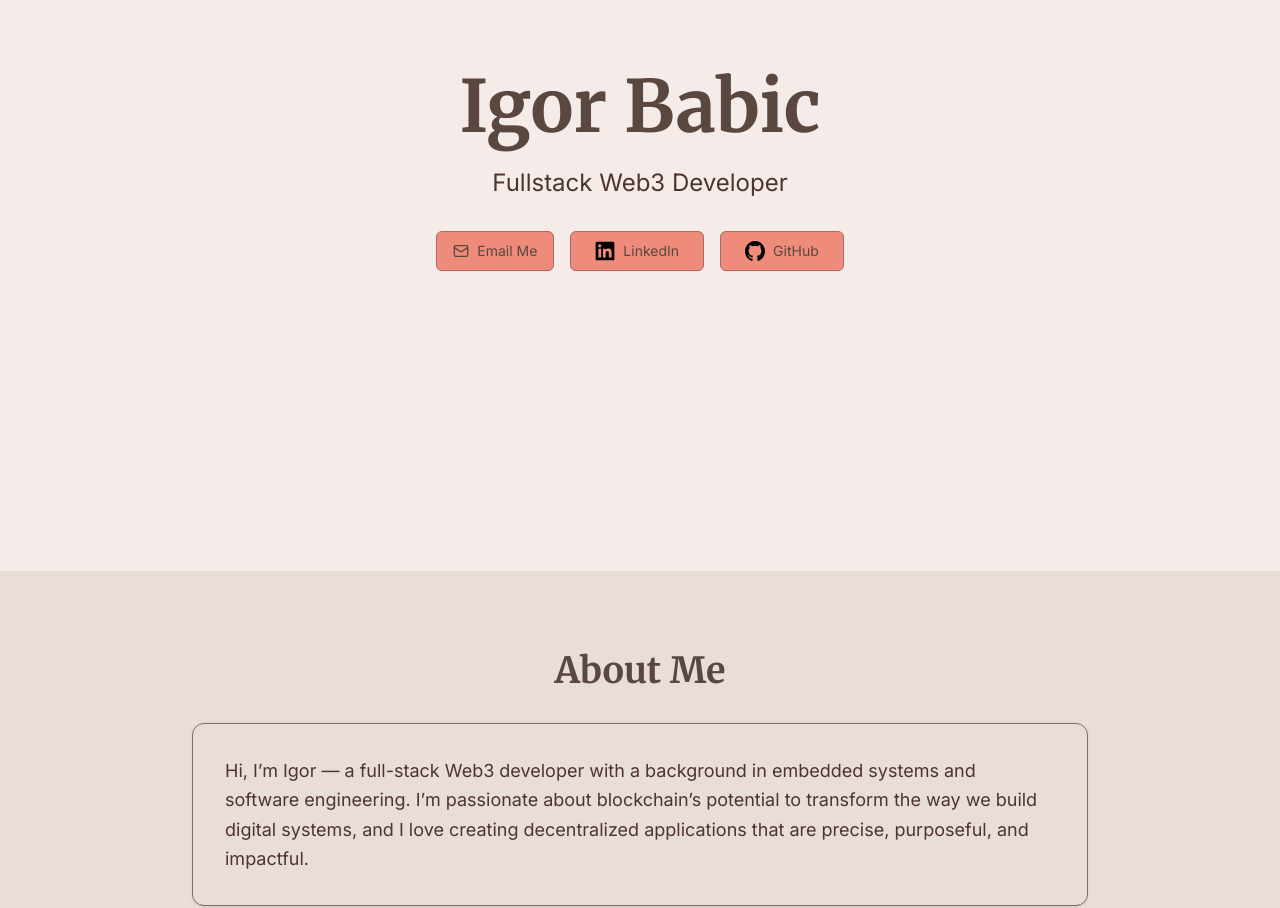
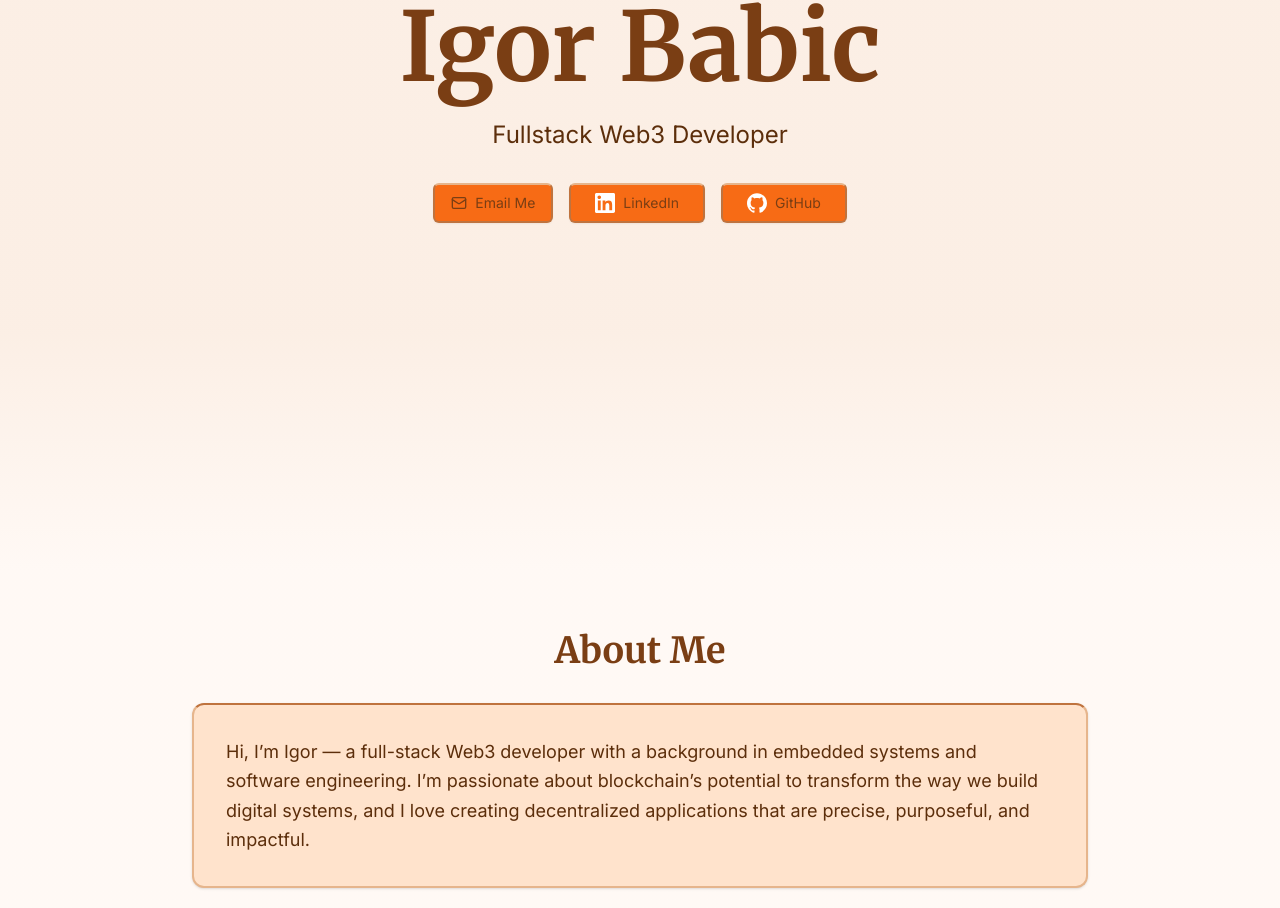
Before and after one commit to BigWess57/My-Portfolio, a Next.js app in the folder my-portfolio/: page / in a window 1280 px wide. Shown: the part 229-1137 px from the top of the page. Built offline with nearby package versions, Linux system fonts and the light colour scheme.

Commit message:
adding a lot of styling. Pretty much ready for prod (first version)

```diff
--- a/my-portfolio/app/globals.css
+++ b/my-portfolio/app/globals.css
@@ -13,6 +13,9 @@
   --color-neutral-900: hsl(0, 0%, 10%);
   --color-neutral-950: hsl(0, 0%, 5%);
 
+  --color-secondary: oklch(62.793% 0.25768 29.223);
+  --color-secondary-bg: oklch(34.667% 0.14226 29.223);
+
   --color-background-1: var(--background-1);
   --color-background-2: var(--background-2);
   --color-interactive-1: var(--interactive-1);
@@ -26,14 +29,14 @@
   --color-text-1: var(--text-1);
   --color-text-2: var(--text-2);
 
-  /* --font-sans: var(--font-roboto);
-  --font-serif: var(--font-playfair-display); */
-  --font-sans: var(--font-inter);
-  --font-serif: var(--font-merriweather);
+  --font-sans: var(--font-roboto);
+  --font-serif: var(--font-playfair-display);
+  /* --font-sans: var(--font-inter);
+  --font-serif: var(--font-merriweather); */
 }
 
 :root {
-  --background-1: #f5ebe8;
+  /* --background-1: #f5ebe8;
   --background-2: #e9ddd9;
   --interactive-1: #d1877f;
   --interactive-2: #c77a6f;
@@ -44,11 +47,25 @@
   --solid-1: #ef8b7a;
   --solid-2: #f29c90;
   --text-1: #4e342e;
-  --text-2: #5a473f;
+  --text-2: #5a473f; */
+
+  --background-1: oklch(98.563% 0.00826 55.879);
+  --background-2: oklch(95.864% 0.01927 60.013);
+  --interactive-1: #FFE3CC;
+  --interactive-2: #FFD1A3;
+  --interactive-3: #FFB870;
+  --border-1: #E6B58C;
+  --border-2: #D49360;
+  --border-3: #BF733E;
+  --solid-1: #F76B15;
+  --solid-2: #FF801F;
+  --text-1: oklch(35.587% 0.08098 52.922);
+  --text-2: #7A3E14;
+
 }
 
 .dark {
-  --background-1: #181111;
+  /* --background-1: #181111;
   --background-2: #1F1513;
   --interactive-1: #391714;
   --interactive-2: #4E1511;
@@ -59,7 +76,20 @@
   --solid-1: #E54D2E;
   --solid-2: #EC6142;
   --text-1: #FF977D;
-  --text-2: #FBD3CB;
+  --text-2: #FBD3CB; */
+
+  --background-1: oklch(18.694% 0.01143 60.633);
+  --background-2: oklch(22.782% 0.01849 62.69);
+  --interactive-1: #331E0B;
+  --interactive-2: #462100;
+  --interactive-3: #562800;
+  --border-1: #66350C;
+  --border-2: #7E451D;
+  --border-3: #A35829;
+  --solid-1: #F76B15;
+  --solid-2: #FF801F;
+  --text-1: oklch(82.875% 0.14331 56.197);
+  --text-2: #FFE0C2;
 }
 
 body {
@@ -69,16 +99,35 @@ h1, h2, h3 {
   font-family: var(--font-serif), serif;
 }
 
+@layer base {
+  section {
+    @apply pt-15 pb-45 px-8;
+  }
+  section:nth-child(odd) {
+    @apply bg-linear-to-b from-background-1 from-70% to-background-2 to-100%;
+  }
+  section:nth-child(even) {
+    @apply bg-linear-to-b from-background-2 from-70% to-background-1 to-100%;
+  }
+}
+
 @layer utilities {
   .card-hover {
-    @apply transition-transform duration-300 ease-out transform hover:scale-[1.04] hover:shadow-xl focus-within:scale-[1.04] focus-within:shadow-xl;
+    @apply text-text-1 border-2 border-(--color-border-1) border-t-(--color-border-3)  bg-interactive-1 transition-transform duration-300 ease-in-out transform;
+  }
+  .card-hover:hover,
+  .card-hover:focus-within {
+    @apply scale-[1.04] shadow-xl bg-linear-to-b from-interactive-3 from-0% to-interactive-1 to-50%;
+  }
+
+  .button-hover {
+    @apply bg-solid-1 hover:bg-interactive-3 border-(--color-border-3) border-t-(--color-border-1) border-2 text-text-2 /*translate-z-0 backface-hidden antialiased perspective-[1px]*/;
+  }
+  .button-hover:hover,
+  .button-hover:focus-within {
+    @apply duration-300 scale-[1.05] shadow-lg bg-linear-to-b from-interactive-3 from-30% to-solid-1 to-90%;
   }
 }
-/* @layer components {
-  .card {
-    @apply shadow-card transition-transform duration-300 ease-out transform hover:-translate-y-1 hover:scale-102 hover:shadow-lg focus-within:-translate-y-1 focus-within:scale-102 focus-within:shadow-lg
-  }
-} */
 
 /* @theme {
   --color-bg-bottom: hsl(0, 0%, 0%);
@@ -108,77 +157,3 @@ h1, h2, h3 {
   --color-tomato-12: #341711;
 
 } */
-
-/* Global base */
-/* :root {
-  background-color: var(--color-bg-bottom);
-  color: var(--color-text-header);
-  font-family: var(--font-sans, Arial, Helvetica, sans-serif);
-} */
-
-/* Example dark mode variant (optional) */
-/* @media (prefers-color-scheme: dark) {
-  :root {
-    background-color: var(--color-bg-bottom);
-    color: var(--color-text-header);
-  }
-} */
-
-
-
-/* ------------------------------
-   Theme variables (Light = default)
-   ------------------------------ */
-/* :root {
-  background-color: var(--color-bg-bottom);
-  color: var(--color-text-header);
-  font-family: var(--font-sans), Arial, Helvetica, sans-serif;
-
-  --color-bg-bottom: hsl(0 0% 100%);
-  --color-bg-middle: hsl(0 0% 98%);
-  --color-bg-top: hsl(0 0% 95%);
-
-  --color-text-header: hsl(0 0% 10%);
-  --color-text-muted: hsl(0 0% 40%);
-
-  --font-sans: var(--font-geist-sans);
-  --font-mono: var(--font-geist-mono);
-
-} */
-
-/* @media (prefers-color-scheme: dark) {
-  :root {
-    --color-bg-bottom: hsl(0 0% 0%);
-    --color-bg-middle: hsl(0 0% 5%);
-    --color-bg-top: hsl(0 0% 10%);
-
-    --color-text-header: hsl(0 0% 95%);
-    --color-text-muted: hsl(0 0% 70%);
-  }
-}
-
-[data-theme="dark"] {
-  --color-bg-bottom: hsl(0 0% 0%);
-  --color-bg-middle: hsl(0 0% 5%);
-  --color-bg-top: hsl(0 0% 10%);
-
-  --color-text-header: hsl(0 0% 95%);
-  --color-text-muted: hsl(0 0% 70%);
-}
-
-body {
-  background: var(--color-bg-bottom);
-  color: var(--color-text-header);
-  font-family: var(--font-sans), Arial, Helvetica, sans-serif;
-} */
-
-/* Example helpers (optional) */
-/* .header {
-  background: linear-gradient(180deg, var(--color-bg-top), var(--color-bg-middle));
-  color: var(--color-text-header);
-}
-.muted { color: var(--color-text-muted); }
-.btn-primary {
-  background-color: var(--color-tomato-9);
-  color: white;
-}  */
--- a/my-portfolio/app/page.tsx
+++ b/my-portfolio/app/page.tsx
@@ -12,7 +12,6 @@ import DarkModeToggle from "@/components/miscelaneous/DarkModeToggle";
 export default function Home() {
   return (
     <div className="min-h-screen">
-      {/* fixed top-right toggle (z-50 so it's above content) */}
       <div className="fixed right-4 top-4 z-50">
         <DarkModeToggle />
       </div>
--- a/my-portfolio/components/portfolio/About.tsx
+++ b/my-portfolio/components/portfolio/About.tsx
@@ -2,10 +2,10 @@ import { Card } from "@/components/ui/card";
 
 const About = () => {
   return (
-    <section id="about" className="py-20 px-8 bg-background-2">
+    <section id="about" className="bg-background-2">
       <div className="container max-w-4xl mx-auto">
         <h2 className="text-4xl font-bold mb-8 text-center text-text-2">About Me</h2>
-        <Card className="p-8 text-text-1 border-(--color-border-3) card-hover">
+        <Card className="p-8 card-hover">
           <p className="text-lg leading-relaxed text-muted-foreground">
             Hi, I’m Igor — a full-stack Web3 developer with a background in embedded systems and software engineering. I’m passionate about blockchain’s potential to transform the way we build digital systems, and I love creating decentralized applications that are precise, purposeful, and impactful.
           </p>
--- a/my-portfolio/components/portfolio/Intro.tsx
+++ b/my-portfolio/components/portfolio/Intro.tsx
@@ -3,15 +3,15 @@ import Image from 'next/image';
 import { Mail } from "lucide-react";
 import { Button } from "@/components/ui/button";
 
-import GithubLogo from "@/public/icons/github.svg";
-import LinkedInLogo from "@/public/icons/linkedin.svg";
+import GithubLogo from "@/public/icons/github-white.svg";
+import LinkedInLogo from "@/public/icons/linkedin-white.svg";
 
 
 const Intro = () => {
   return (
     <section id="hero" className="min-h-screen flex items-center justify-center px-4 bg-background-1">
-      <div className="container max-w-4xl mx-auto text-center">
-        <h1 className="text-5xl md:text-7xl font-bold mb-6 text-text-2">
+      <div className="container max-w-5xl mx-auto text-center">
+        <h1 className="text-6xl md:text-8xl font-bold mb-6 text-text-2">
           Igor Babic
         </h1>
 
@@ -20,14 +20,14 @@ const Intro = () => {
         </p>
 
         <div className="flex gap-4 justify-center text-text-2">
-          <Button asChild variant="outline" size="lg" className="bg-solid-1 hover:bg-solid-2 border-(--color-border-1)">
+          <Button asChild variant="outline" size="lg" className="button-hover">
             <a href="mailto:igor@danet.one" className="inline-flex items-center">
               <Mail className="w-5 h-5" />
               Email Me
             </a>
           </Button>
 
-          <Button asChild variant="outline" size="lg" className="bg-solid-1 hover:bg-solid-2 border-(--color-border-1)">
+          <Button asChild variant="outline" size="lg" className="button-hover">
             <a
               href="https://www.linkedin.com/in/igorbabic-99"
               target="_blank"
@@ -39,7 +39,7 @@ const Intro = () => {
             </a>
           </Button>
 
-          <Button asChild variant="outline" size="lg" className="bg-solid-1 hover:bg-solid-2 border-(--color-border-1)">
+          <Button asChild variant="outline" size="lg" className="button-hover">
             <a
               href="https://github.com/BigWess57"
               target="_blank"
--- a/my-portfolio/components/portfolio/KeyExperiences.tsx
+++ b/my-portfolio/components/portfolio/KeyExperiences.tsx
@@ -55,14 +55,14 @@ const experiences = [
 
 const KeyExperiences = () => {
   return (
-    <section id="key-experiences" className="py-20 px-8 bg-background-2">
+    <section id="key-experiences" className="bg-background-2">
       <div className="flex flex-col gap-5 container max-w-4xl mx-auto">
         <h2 className="text-4xl font-bold mb-8 text-center text-text-2">
           My Key Experiences
         </h2>
 
         {experiences.map((exp, index) => (
-          <Card key={index} className="p-8 text-text-1 border-(--color-border-3) card-hover">
+          <Card key={index} className="p-8 card-hover">
             <div className="mb-4">
               <h3 className="text-2xl font-semibold mb-2">{exp.title}</h3>
               <div className="flex items-center gap-2 text-muted-foreground">
--- a/my-portfolio/components/portfolio/Projects.tsx
+++ b/my-portfolio/components/portfolio/Projects.tsx
@@ -48,12 +48,12 @@ const projects = [
 
 const Projects = () => {
   return (
-    <section id="projects" className="py-20 px-8 bg-background-2">
+    <section id="projects" className="bg-background-2">
       <div className="container max-w-6xl mx-auto">
         <h2 className="text-4xl font-bold mb-12 text-center text-text-2">My Projects</h2>
         <div className="grid md:grid-cols-2 lg:grid-cols-3 gap-6">
           {projects.map((project, index) => (
-            <Card key={index} className="text-text-1 border-(--color-border-3) card-hover">
+            <Card key={index} className="card-hover">
               <CardHeader>
                 {project.image &&
                 <div>
@@ -74,7 +74,7 @@ const Projects = () => {
                     rel="noopener noreferrer"
                     className="w-full"
                   >
-                    <Button variant="outline" className="gap-2 w-full bg-solid-1 hover:bg-solid-2 border-(--color-border-3) text-text-2">
+                    <Button variant="outline" className="gap-2 w-full button-hover">
                       View Project
                       <ExternalLink className="w-4 h-4" />
                     </Button>
--- a/my-portfolio/components/portfolio/Skills.tsx
+++ b/my-portfolio/components/portfolio/Skills.tsx
@@ -22,12 +22,12 @@ const skillCategories = [
 
 const Skills = () => {
   return (
-    <section id="skills" className="py-20 px-8 bg-background-1">
+    <section id="skills" className="bg-background-1">
       <div className="container max-w-8xl mx-auto">
         <h2 className="text-4xl font-bold mb-8 text-center text-text-2">My Skills</h2>
         <div className="grid md:grid-cols-2 gap-6">
           {skillCategories.map((category, index) => (
-            <Card key={index} className="p-6 text-text-1 border-(--color-border-3) card-hover">
+            <Card key={index} className="p-8 card-hover">
               <h3 className="text-xl font-semibold mb-4">{category.title}</h3>
               <div className="flex flex-wrap gap-2 min-w-0">
                 {category.skills.map((skill, skillIndex) => (
@@ -35,7 +35,7 @@ const Skills = () => {
                     key={skillIndex}
                     variant="secondary"
                     title={skill}
-                    className="max-w-56 overflow-hidden bg-solid-2 text-text-2"
+                    className="max-w-56 overflow-hidden bg-solid-1 text-text-2"
                   >
                     <span className="block truncate whitespace-nowrap text-left text-sm">
                       {skill}
--- a/my-portfolio/components/portfolio/Vision.tsx
+++ b/my-portfolio/components/portfolio/Vision.tsx
@@ -2,10 +2,10 @@ import { Card } from "@/components/ui/card";
 
 const Vision = () => {
   return (
-    <section id="vision" className="py-20 px-8 bg-background-1">
+    <section id="vision" className="bg-background-1">
       <div className="container max-w-4xl mx-auto">
         <h2 className="text-4xl font-bold mb-8 text-center text-text-2">My Vision</h2>
-        <Card className="p-8 text-text-1 border-(--color-border-3) card-hover">
+        <Card className="p-8 card-hover">
           <p className="text-lg leading-relaxed text-muted-foreground mb-4">
             I imagine a future where blockchain helps people interact and build together without barriers — where trust, ownership, and creativity are embedded in the technology itself. As a developer, I want to contribute to that change by creating decentralized applications that are reliable, transparent, and genuinely useful to everyday users..
           </p>
--- a/my-portfolio/components/portfolio/WorkExperience.tsx
+++ b/my-portfolio/components/portfolio/WorkExperience.tsx
@@ -2,11 +2,11 @@ import { Card } from "@/components/ui/card";
 
 const WorkExperience = () => {
   return (
-    <section id="experience" className="py-20 px-8 bg-background-1">
+    <section id="experience" className="bg-background-1">
       <div className="container max-w-4xl mx-auto">
         <h2 className="text-4xl font-bold mb-8 text-center text-text-2">Work Experience</h2>
         <div className="space-y-6">
-          <Card className="p-8 text-text-1 border-(--color-border-3) card-hover">
+          <Card className="p-8 card-hover">
             {/* <div className="mb-4">
               <h3 className="text-2xl font-semibold mb-2">Previous Position Title</h3>
               <p className="text-muted-foreground">Another Company | 2017 - 2020</p>
```
Also changed, not shown: my-portfolio/app/layout.tsx (+12 -12 lines), my-portfolio/public/icons/github-white.svg (added), my-portfolio/public/icons/linkedin-white.svg (added).
